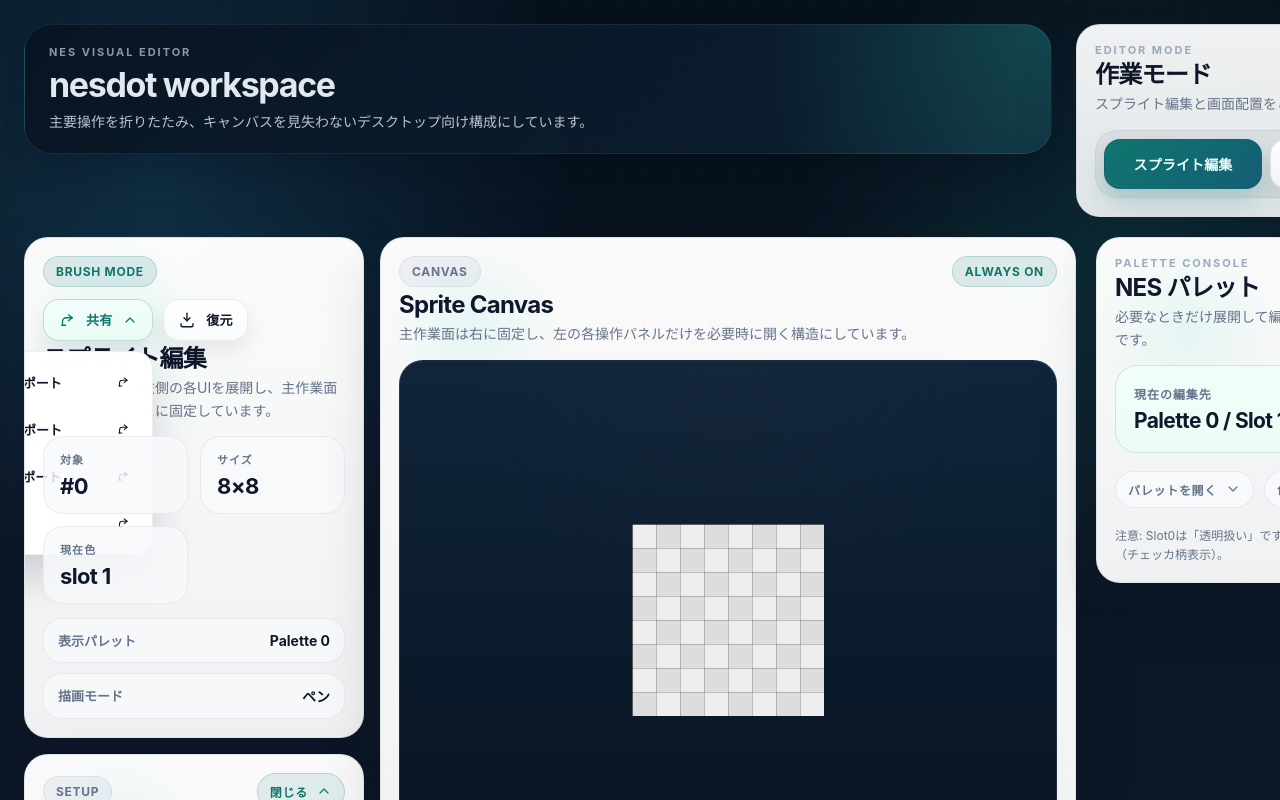
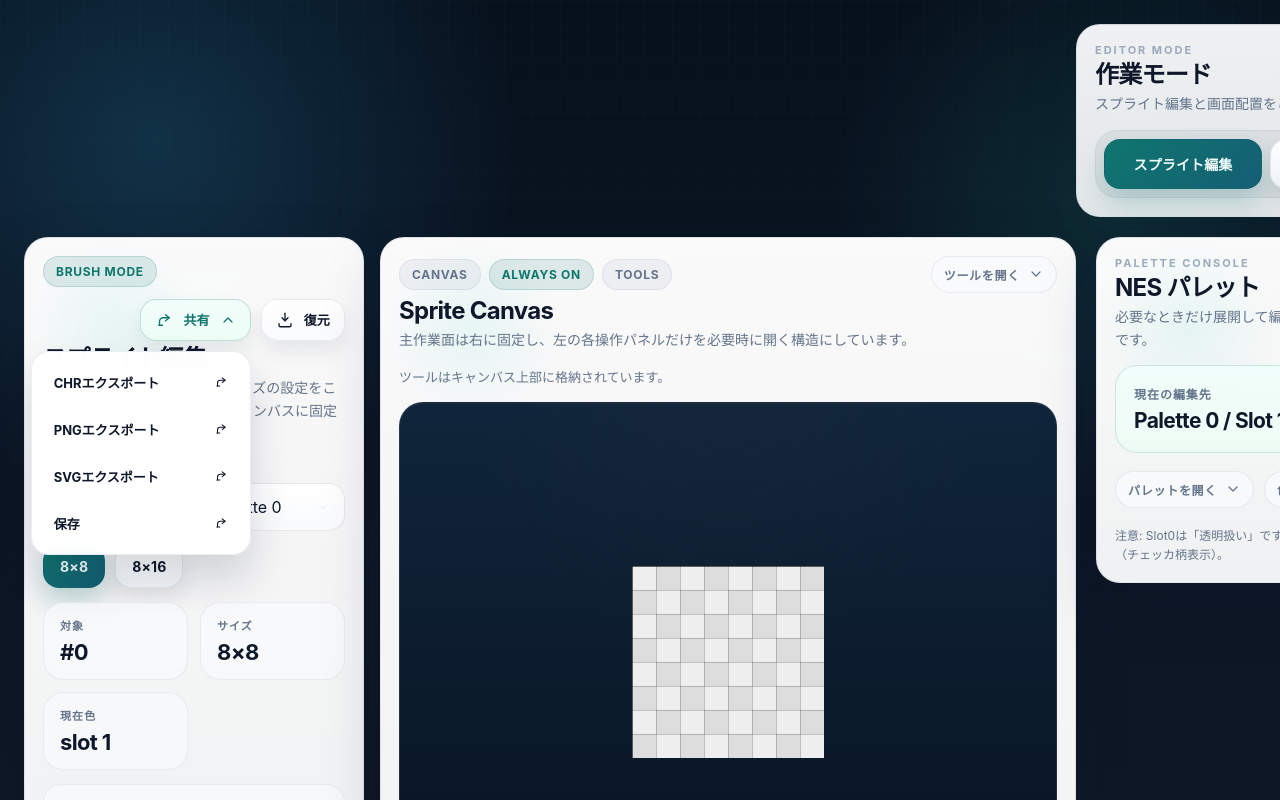
Before and after one commit to paseri3739/nesdot, a React (Vite) app: page / in a window 1280 px wide. Both pictures are taken after a click on the button "共有". Shown: the top 800 px of the page. Built offline with nearby package versions, Linux system fonts and the light colour scheme.

Commit message:
UI移動

```diff
--- a/src/App.styles.tsx
+++ b/src/App.styles.tsx
@@ -124,25 +124,9 @@ export const Container = styled.div`
 `;
 
 export const AppHeader = styled.header`
-    display: grid;
-    grid-template-columns: minmax(0, 1fr) 380px;
-    gap: 24px;
+    display: flex;
+    justify-content: flex-end;
     align-items: start;
-`;
-
-export const HeaderCopy = styled.section`
-    position: relative;
-    overflow: hidden;
-    display: grid;
-    gap: 8px;
-    padding: 20px 24px;
-    border-radius: 28px;
-    color: #e2e8f0;
-    background:
-        radial-gradient(circle at top right, rgba(45, 212, 191, 0.22), transparent 28%),
-        linear-gradient(135deg, rgba(8, 19, 32, 0.92) 0%, rgba(14, 35, 53, 0.88) 100%);
-    border: 1px solid rgba(148, 163, 184, 0.12);
-    box-shadow: 0 28px 60px rgba(2, 8, 23, 0.32);
 `;
 
 export const Eyebrow = styled.div`
@@ -153,24 +137,10 @@ export const Eyebrow = styled.div`
     color: rgba(148, 163, 184, 0.92);
 `;
 
-export const AppTitle = styled.h1`
-    margin: 0;
-    font-size: 34px;
-    line-height: 1.05;
-    letter-spacing: -0.04em;
-`;
-
-export const AppSubtitle = styled.p`
-    margin: 0;
-    max-width: 760px;
-    font-size: 14px;
-    line-height: 1.6;
-    color: rgba(226, 232, 240, 0.82);
-`;
-
 export const ModeSwitcherCard = styled.section`
     display: grid;
     gap: 14px;
+    width: min(100%, 380px);
     padding: 18px;
     border-radius: 24px;
     background: linear-gradient(180deg, rgba(255, 255, 255, 0.94), rgba(248, 250, 252, 0.9));
@@ -357,14 +327,16 @@ export const CollapseToggle = styled.button<{ open?: boolean }>`
 export const ActionCluster = styled.div`
     position: relative;
     z-index: 3;
+    width: min(100%, 320px);
+`;
+
+export const ActionButtonsRow = styled.div`
     display: flex;
     align-items: center;
+    justify-content: flex-end;
     gap: 10px;
     flex-wrap: wrap;
-`;
-
-export const ActionMenuWrap = styled.div`
-    position: relative;
+    width: 100%;
 `;
 
 export const IconActionButton = styled.button<{ active?: boolean }>`
@@ -375,6 +347,7 @@ export const IconActionButton = styled.button<{ active?: boolean }>`
     min-height: 42px;
     padding: 10px 14px;
     border-radius: 16px;
+    white-space: nowrap;
     border: 1px solid ${(p) => (p.active ? "rgba(15, 118, 110, 0.22)" : "rgba(148, 163, 184, 0.2)")};
     background: ${(p) =>
         p.active
@@ -403,10 +376,9 @@ export const IconLabel = styled.span`
 `;
 
 export const ActionMenu = styled.div`
-    position: absolute;
-    top: calc(100% + 10px);
-    right: 0;
+    position: fixed;
     min-width: 220px;
+    max-width: min(320px, calc(100vw - 32px));
     display: grid;
     gap: 6px;
     padding: 10px;
@@ -415,6 +387,7 @@ export const ActionMenu = styled.div`
     border: 1px solid rgba(148, 163, 184, 0.2);
     box-shadow: 0 22px 40px rgba(15, 23, 42, 0.16);
     backdrop-filter: blur(18px);
+    z-index: 9999;
 `;
 
 export const ActionMenuButton = styled.button`
--- a/src/App.tsx
+++ b/src/App.tsx
@@ -5,12 +5,9 @@ import { ScreenMode } from "./components/ScreenMode";
 import { SpriteMode } from "./components/SpriteMode";
 import {
     AppHeader,
-    AppSubtitle,
-    AppTitle,
     Container,
     Eyebrow,
     globalStyles,
-    HeaderCopy,
     LeftPane,
     ModeSwitcherCard,
     Panel,
@@ -32,12 +29,6 @@ export const App: React.FC = () => {
 
             <Container>
                 <AppHeader>
-                    <HeaderCopy>
-                        <Eyebrow>NES Visual Editor</Eyebrow>
-                        <AppTitle>nesdot workspace</AppTitle>
-                        <AppSubtitle>主要操作を折りたたみ、キャンバスを見失わないデスクトップ向け構成にしています。</AppSubtitle>
-                    </HeaderCopy>
-
                     <ModeSwitcherCard>
                         <PanelHeader>
                             <Eyebrow>Editor Mode</Eyebrow>
--- a/src/components/ProjectActions.tsx
+++ b/src/components/ProjectActions.tsx
@@ -1,9 +1,10 @@
-import React, { useEffect, useRef, useState } from "react";
+import React, { useCallback, useEffect, useLayoutEffect, useRef, useState } from "react";
+import { createPortal } from "react-dom";
 import {
+    ActionButtonsRow,
     ActionCluster,
     ActionMenu,
     ActionMenuButton,
-    ActionMenuWrap,
     IconActionButton,
     IconLabel,
 } from "../App.styles";
@@ -20,16 +21,57 @@ type ProjectActionsProps = {
     importLabel?: string;
 };
 
+type MenuPosition = {
+    top: number;
+    left: number;
+    width: number;
+    ready: boolean;
+};
+
 export const ProjectActions: React.FC<ProjectActionsProps> = ({ actions, onImport, importLabel = "復元" }) => {
     const [menuOpen, setMenuOpen] = useState(false);
+    const [menuPosition, setMenuPosition] = useState<MenuPosition>({
+        top: 0,
+        left: 0,
+        width: 220,
+        ready: false,
+    });
     const rootRef = useRef<HTMLDivElement | null>(null);
+    const triggerRef = useRef<HTMLButtonElement | null>(null);
+    const menuRef = useRef<HTMLDivElement | null>(null);
+
+    const updateMenuPosition = useCallback(() => {
+        if (!triggerRef.current) return;
+
+        const viewportPadding = 16;
+        const triggerRect = triggerRef.current.getBoundingClientRect();
+        const measuredWidth = Math.max(triggerRect.width, menuRef.current?.offsetWidth ?? 220);
+        const width = Math.min(measuredWidth, window.innerWidth - viewportPadding * 2);
+        const measuredHeight = menuRef.current?.offsetHeight ?? 0;
+
+        let left = triggerRect.right - width;
+        left = Math.max(viewportPadding, Math.min(left, window.innerWidth - width - viewportPadding));
+
+        let top = triggerRect.bottom + 10;
+        if (measuredHeight > 0 && top + measuredHeight > window.innerHeight - viewportPadding) {
+            const topAbove = triggerRect.top - measuredHeight - 10;
+            top = topAbove >= viewportPadding ? topAbove : Math.max(viewportPadding, window.innerHeight - measuredHeight - viewportPadding);
+        }
+
+        setMenuPosition({
+            top,
+            left,
+            width,
+            ready: true,
+        });
+    }, []);
 
     useEffect(() => {
         const handlePointerDown = (event: PointerEvent) => {
-            if (!rootRef.current) return;
-            if (!rootRef.current.contains(event.target as Node)) {
+            const target = event.target as Node;
+            if (rootRef.current?.contains(target)) return;
+            if (menuRef.current?.contains(target)) return;
             setMenuOpen(false);
-            }
         };
 
         const handleKeyDown = (event: KeyboardEvent) => {
@@ -47,10 +89,68 @@ export const ProjectActions: React.FC<ProjectActionsProps> = ({ actions, onImpor
         };
     }, []);
 
+    useLayoutEffect(() => {
+        if (!menuOpen) return;
+        updateMenuPosition();
+    }, [menuOpen, updateMenuPosition]);
+
+    useEffect(() => {
+        if (!menuOpen) return;
+
+        const reposition = () => updateMenuPosition();
+        window.addEventListener("resize", reposition);
+        window.addEventListener("scroll", reposition, true);
+
+        return () => {
+            window.removeEventListener("resize", reposition);
+            window.removeEventListener("scroll", reposition, true);
+        };
+    }, [menuOpen, updateMenuPosition]);
+
+    useEffect(() => {
+        if (!menuOpen) {
+            setMenuPosition((prev) => ({ ...prev, ready: false }));
+        }
+    }, [menuOpen]);
+
+    const menu =
+        menuOpen && typeof document !== "undefined"
+            ? createPortal(
+                  <ActionMenu
+                      ref={menuRef}
+                      role="menu"
+                      aria-label="共有メニュー"
+                      style={{
+                          top: menuPosition.top,
+                          left: menuPosition.left,
+                          width: menuPosition.width,
+                          visibility: menuPosition.ready ? "visible" : "hidden",
+                      }}
+                  >
+                      {actions.map((action) => (
+                          <ActionMenuButton
+                              key={action.label}
+                              type="button"
+                              onClick={() => {
+                                  setMenuOpen(false);
+                                  action.onSelect();
+                              }}
+                          >
+                              <span>{action.label}</span>
+                              <ShareIcon size={14} />
+                          </ActionMenuButton>
+                      ))}
+                  </ActionMenu>,
+                  document.body
+              )
+            : null;
+
     return (
+        <>
             <ActionCluster ref={rootRef}>
-            <ActionMenuWrap>
+                <ActionButtonsRow>
                     <IconActionButton
+                        ref={triggerRef}
                         type="button"
                         active={menuOpen}
                         aria-expanded={menuOpen}
@@ -64,31 +164,16 @@ export const ProjectActions: React.FC<ProjectActionsProps> = ({ actions, onImpor
                         <ChevronIcon open={menuOpen} />
                     </IconActionButton>
 
-                {menuOpen && (
-                    <ActionMenu role="menu" aria-label="共有メニュー">
-                        {actions.map((action) => (
-                            <ActionMenuButton
-                                key={action.label}
-                                type="button"
-                                onClick={() => {
-                                    setMenuOpen(false);
-                                    action.onSelect();
-                                }}
-                            >
-                                <span>{action.label}</span>
-                                <ShareIcon size={14} />
-                            </ActionMenuButton>
-                        ))}
-                    </ActionMenu>
-                )}
-            </ActionMenuWrap>
-
                     <IconActionButton type="button" onClick={onImport}>
                         <IconLabel>
                             <ImportIcon />
                             {importLabel}
                         </IconLabel>
                     </IconActionButton>
+                </ActionButtonsRow>
             </ActionCluster>
+
+            {menu}
+        </>
     );
 };
--- a/src/components/SpriteMode.tsx
+++ b/src/components/SpriteMode.tsx
@@ -55,7 +55,6 @@ export const SpriteMode: React.FC = () => {
     const [activePalette, setActivePalette] = useState<PaletteIndex>(0);
     const [activeSlot, setActiveSlot] = useState<ColorIndexOfPalette>(1);
     const [activeSprite, setActiveSprite] = useState<number>(0);
-    const [isSettingsOpen, setIsSettingsOpen] = useState(true);
     const [isToolsOpen, setIsToolsOpen] = useState(false);
     const [isPaletteOpen, setIsPaletteOpen] = useState(false);
     const activeTile = useProjectState((s) => s.sprites[activeSprite]);
@@ -134,54 +133,10 @@ export const SpriteMode: React.FC = () => {
                         </PanelHeaderRow>
                         <PanelTitle>スプライト編集</PanelTitle>
                         <PanelDescription>
-                            必要なときだけ左側の各UIを展開し、主作業面は右のキャンバスに固定しています。
+                            スプライト番号、パレット、サイズの設定をここにまとめ、主作業面は右のキャンバスに固定しています。
                         </PanelDescription>
                     </PanelHeader>
 
-                    <MetricGrid>
-                        <MetricCard>
-                            <MetricLabel>対象</MetricLabel>
-                            <MetricValue>#{activeSprite}</MetricValue>
-                        </MetricCard>
-                        <MetricCard>
-                            <MetricLabel>サイズ</MetricLabel>
-                            <MetricValue>
-                                {activeTile.width}×{activeTile.height}
-                            </MetricValue>
-                        </MetricCard>
-                        <MetricCard>
-                            <MetricLabel>現在色</MetricLabel>
-                            <MetricValue>slot {activeSlot}</MetricValue>
-                        </MetricCard>
-                    </MetricGrid>
-
-                    <DetailList>
-                        <DetailRow>
-                            <DetailKey>表示パレット</DetailKey>
-                            <DetailValue>Palette {activePalette}</DetailValue>
-                        </DetailRow>
-                        <DetailRow>
-                            <DetailKey>描画モード</DetailKey>
-                            <DetailValue>{isChangeOrderMode ? "8×8 ブロックをドラッグ" : tool === "pen" ? "ペン" : "消しゴム"}</DetailValue>
-                        </DetailRow>
-                    </DetailList>
-                </Panel>
-
-                <Panel>
-                    <PanelHeader>
-                        <PanelHeaderRow>
-                            <Badge tone="neutral">Setup</Badge>
-                            <CollapseToggle type="button" open={isSettingsOpen} onClick={() => setIsSettingsOpen((prev) => !prev)}>
-                                {isSettingsOpen ? "閉じる" : "開く"}
-                                <ChevronIcon open={isSettingsOpen} />
-                            </CollapseToggle>
-                        </PanelHeaderRow>
-                        <PanelTitle>スプライト設定</PanelTitle>
-                        <PanelDescription>編集対象の番号、サイズ、表示パレットを切り替えます。</PanelDescription>
-                    </PanelHeader>
-
-                    {isSettingsOpen ? (
-                        <>
                     <FieldGrid css={{ gridTemplateColumns: "repeat(2, minmax(0, 1fr))" }}>
                         <Field>
                             <FieldLabel>スプライト番号</FieldLabel>
@@ -214,64 +169,34 @@ export const SpriteMode: React.FC = () => {
                             8×16
                         </ToolButton>
                     </Toolbar>
-                        </>
-                    ) : (
-                        <HelperText>現在は sprite #{activeSprite} / Palette {activePalette} を編集しています。</HelperText>
-                    )}
-                </Panel>
 
-                <Panel>
-                    <PanelHeader>
-                        <PanelHeaderRow>
-                            <Badge tone={isChangeOrderMode ? "accent" : "neutral"}>Tools</Badge>
-                            <CollapseToggle type="button" open={isToolsOpen} onClick={() => setIsToolsOpen((prev) => !prev)}>
-                                {isToolsOpen ? "閉じる" : "開く"}
-                                <ChevronIcon open={isToolsOpen} />
-                            </CollapseToggle>
-                        </PanelHeaderRow>
-                        <PanelTitle>ツールと操作</PanelTitle>
-                        <PanelDescription>描画ツールと 8×8 並べ替えモードをここで切り替えます。</PanelDescription>
-                    </PanelHeader>
+                    <MetricGrid>
+                        <MetricCard>
+                            <MetricLabel>対象</MetricLabel>
+                            <MetricValue>#{activeSprite}</MetricValue>
+                        </MetricCard>
+                        <MetricCard>
+                            <MetricLabel>サイズ</MetricLabel>
+                            <MetricValue>
+                                {activeTile.width}×{activeTile.height}
+                            </MetricValue>
+                        </MetricCard>
+                        <MetricCard>
+                            <MetricLabel>現在色</MetricLabel>
+                            <MetricValue>slot {activeSlot}</MetricValue>
+                        </MetricCard>
+                    </MetricGrid>
 
-                    {isToolsOpen ? (
-                        <>
-                            <Toolbar>
-                                <ToolButton onClick={() => setTool("pen")} active={tool === "pen"} disabled={isChangeOrderMode}>
-                                    ペン
-                                </ToolButton>
-                                <ToolButton
-                                    onClick={() => setTool("eraser")}
-                                    active={tool === "eraser"}
-                                    disabled={isChangeOrderMode}
-                                >
-                                    消しゴム
-                                </ToolButton>
-                                <ToolButton
-                                    disabled={isChangeOrderMode}
-                                    onClick={() => {
-                                        if (confirm("本当にクリアしますか？")) {
-                                            setTile(makeEmptyTile(activeTile.height, activeTile.paletteIndex), activeSprite);
-                                        }
-                                    }}
-                                >
-                                    クリア
-                                </ToolButton>
-                                <ToolButton
-                                    active={isChangeOrderMode}
-                                    tone={isChangeOrderMode ? "primary" : "neutral"}
-                                    onClick={() => setIsChangeOrderMode((prev) => !prev)}
-                                >
-                                    {isChangeOrderMode ? "並べ替え終了" : "並べ替え"}
-                                </ToolButton>
-                            </Toolbar>
-
-                            <HelperText>
-                                並べ替えモード中は描画ツールを停止し、キャンバス上で 8×8 ブロックのドラッグだけを有効にします。
-                            </HelperText>
-                        </>
-                    ) : (
-                        <HelperText>{isChangeOrderMode ? "並べ替えモードが有効です。" : "現在のツールは閉じたまま維持されます。"}</HelperText>
-                    )}
+                    <DetailList>
+                        <DetailRow>
+                            <DetailKey>表示パレット</DetailKey>
+                            <DetailValue>Palette {activePalette}</DetailValue>
+                        </DetailRow>
+                        <DetailRow>
+                            <DetailKey>描画モード</DetailKey>
+                            <DetailValue>{isChangeOrderMode ? "8×8 ブロックをドラッグ" : tool === "pen" ? "ペン" : "消しゴム"}</DetailValue>
+                        </DetailRow>
+                    </DetailList>
                 </Panel>
 
                 <Panel>
@@ -352,12 +277,70 @@ export const SpriteMode: React.FC = () => {
             <Panel>
                 <PanelHeader>
                     <PanelHeaderRow>
+                        <div css={{ display: "flex", gap: 8, flexWrap: "wrap" }}>
                             <Badge tone="neutral">Canvas</Badge>
                             <Badge tone="accent">Always On</Badge>
+                            <Badge tone={isChangeOrderMode ? "accent" : "neutral"}>Tools</Badge>
+                        </div>
+                        <CollapseToggle type="button" open={isToolsOpen} onClick={() => setIsToolsOpen((prev) => !prev)}>
+                            {isToolsOpen ? "ツールを閉じる" : "ツールを開く"}
+                            <ChevronIcon open={isToolsOpen} />
+                        </CollapseToggle>
                     </PanelHeaderRow>
                     <PanelTitle>Sprite Canvas</PanelTitle>
                     <PanelDescription>主作業面は右に固定し、左の各操作パネルだけを必要時に開く構造にしています。</PanelDescription>
                 </PanelHeader>
+
+                {isToolsOpen ? (
+                    <div
+                        css={{
+                            position: "relative",
+                            zIndex: 1,
+                            display: "grid",
+                            gap: 12,
+                            padding: 14,
+                            borderRadius: 20,
+                            background: "rgba(248, 250, 252, 0.82)",
+                            border: "1px solid rgba(148, 163, 184, 0.16)",
+                        }}
+                    >
+                        <Toolbar>
+                            <ToolButton onClick={() => setTool("pen")} active={tool === "pen"} disabled={isChangeOrderMode}>
+                                ペン
+                            </ToolButton>
+                            <ToolButton
+                                onClick={() => setTool("eraser")}
+                                active={tool === "eraser"}
+                                disabled={isChangeOrderMode}
+                            >
+                                消しゴム
+                            </ToolButton>
+                            <ToolButton
+                                disabled={isChangeOrderMode}
+                                onClick={() => {
+                                    if (confirm("本当にクリアしますか？")) {
+                                        setTile(makeEmptyTile(activeTile.height, activeTile.paletteIndex), activeSprite);
+                                    }
+                                }}
+                            >
+                                クリア
+                            </ToolButton>
+                            <ToolButton
+                                active={isChangeOrderMode}
+                                tone={isChangeOrderMode ? "primary" : "neutral"}
+                                onClick={() => setIsChangeOrderMode((prev) => !prev)}
+                            >
+                                {isChangeOrderMode ? "並べ替え終了" : "並べ替え"}
+                            </ToolButton>
+                        </Toolbar>
+
+                        <HelperText>
+                            並べ替えモード中は描画ツールを停止し、キャンバス上で 8×8 ブロックのドラッグだけを有効にします。
+                        </HelperText>
+                    </div>
+                ) : (
+                    <HelperText>{isChangeOrderMode ? "並べ替えモードが有効です。" : "ツールはキャンバス上部に格納されています。"}</HelperText>
+                )}
 
                 <CanvasViewport css={{ minHeight: 520, placeItems: "center" }}>
                     <SpriteCanvas
```
Lines whose indentation alone changed are shown as unchanged.
